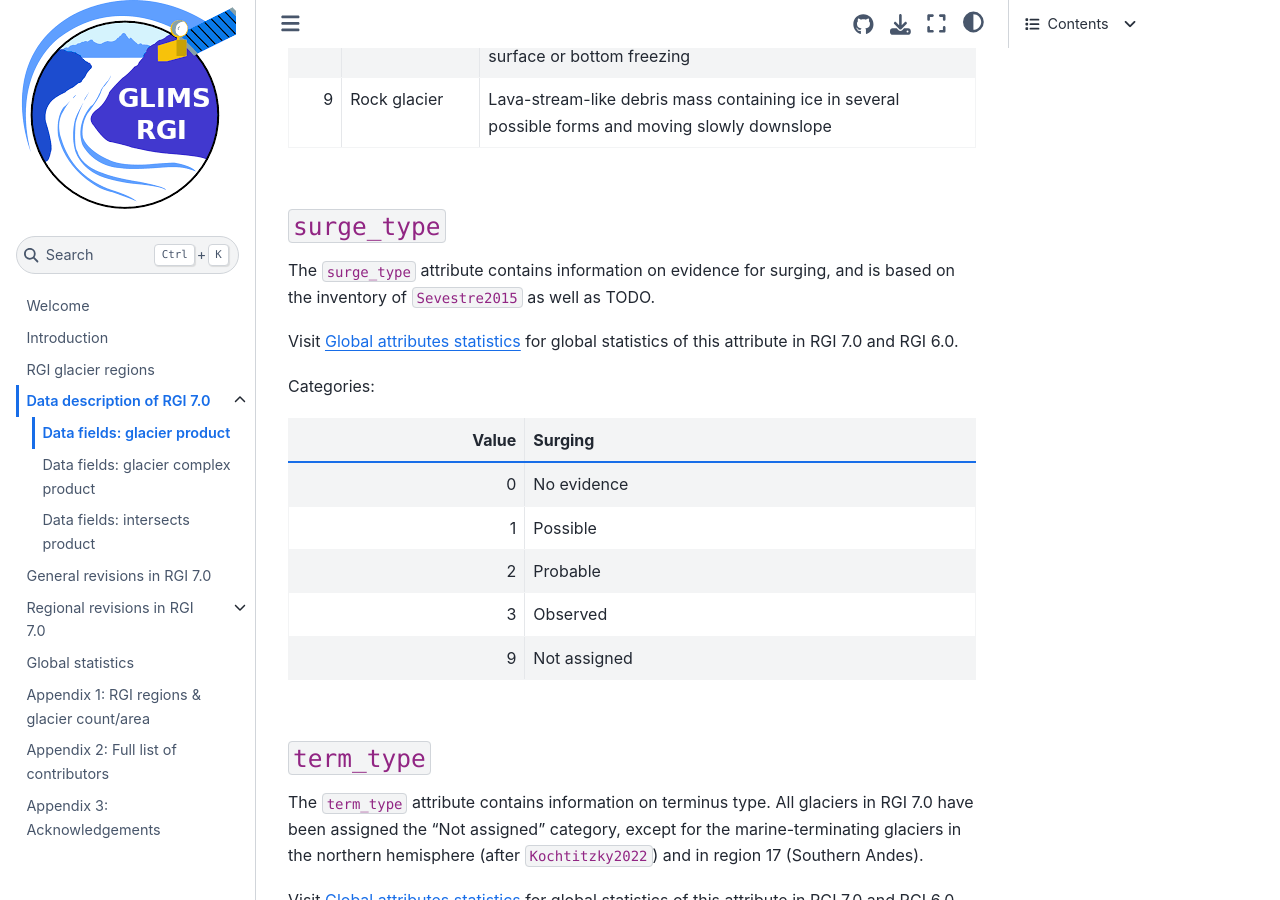
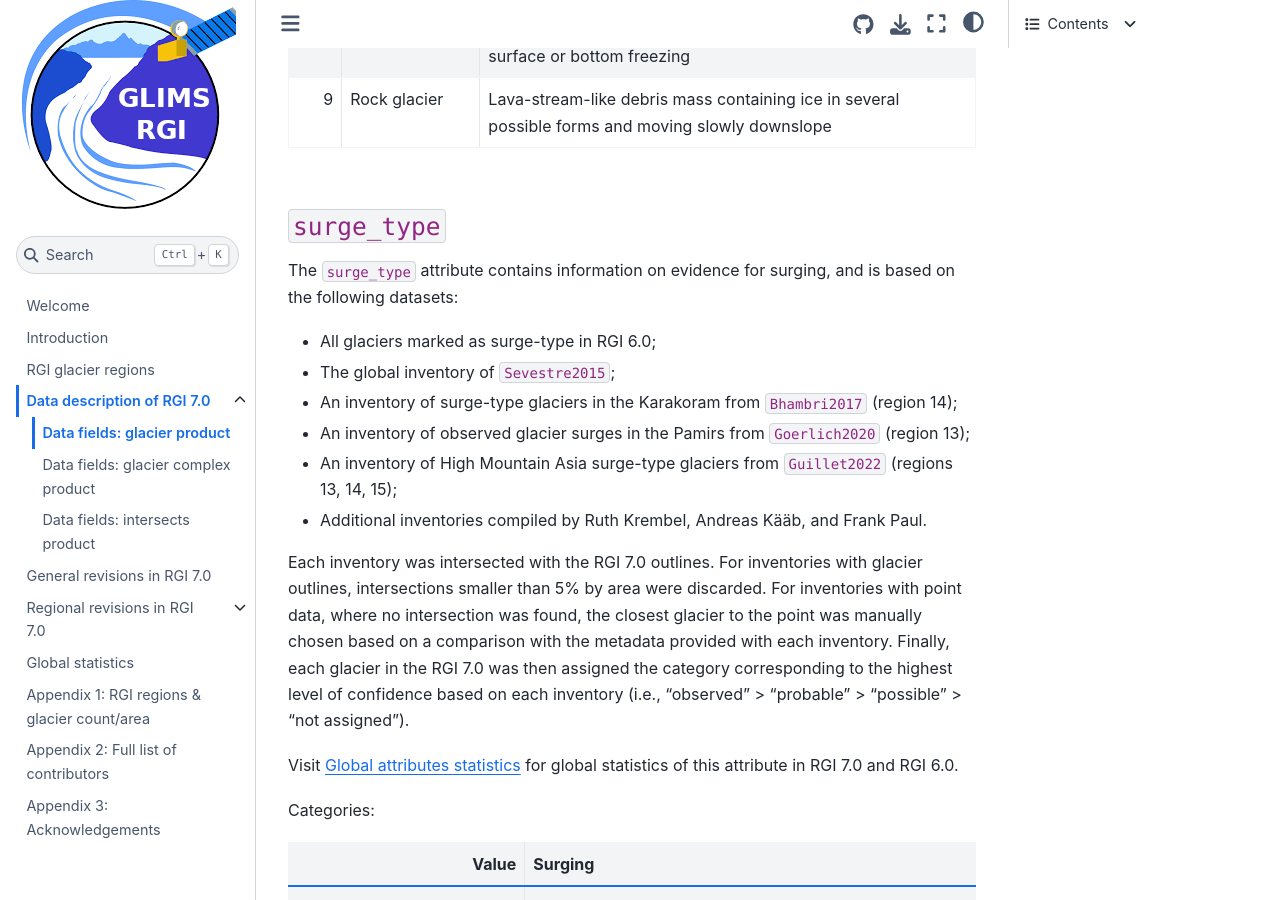
Before and after one commit to GLIMS-RGI/rgi_user_guide, a Jupyter Book: the page built from docs/data_fields/glacier_product.md, in a window 1280 px wide and 900 px high, scrolled down 7533 px. Built offline with Jupyter Book 1.0.4 settings and Sphinx 7.4.7 and the Sphinx Book theme 1.1.4, drawn with Linux system fonts in a browser that asks for light colours; pages that are not in the unit, such as notebooks, are missing from menus; cross-references to code outside the pages are shown as plain code.

Commit message:
add surge-type description and references (#15)

```diff
--- a/docs/data_fields/glacier_product.md
+++ b/docs/data_fields/glacier_product.md
@@ -113,7 +113,20 @@ WGMS primary classification of the glacier. Obtained from the GLIMS database. Po
 
 ### `surge_type`
 
-The `surge_type` attribute contains information on evidence for surging, and is based on the inventory of {cite:t}`Sevestre2015` as well as TODO.
+The `surge_type` attribute contains information on evidence for surging, and is based on the following datasets:
+
+- All glaciers marked as surge-type in RGI 6.0;
+- The global inventory of {cite:t}`Sevestre2015`;
+- An inventory of surge-type glaciers in the Karakoram from {cite:t}`Bhambri2017` (region 14);
+- An inventory of observed glacier surges in the Pamirs from {cite:t}`Goerlich2020` (region 13);
+- An inventory of High Mountain Asia surge-type glaciers from {cite:t}`Guillet2022` (regions 13, 14, 15);
+- Additional inventories compiled by Ruth Krembel, Andreas Kääb, and Frank Paul.
+
+Each inventory was intersected with the RGI 7.0 outlines. For inventories with glacier outlines, intersections smaller than
+5% by area were discarded. For inventories with point data, where no intersection was found, the closest glacier to the
+point was manually chosen based on a comparison with the metadata provided with each inventory. Finally, each glacier
+in the RGI 7.0 was then assigned the category corresponding to the highest level of confidence based on each inventory
+(i.e., "observed" > "probable" > "possible" > "not assigned").
 
 Visit [](attributes-stats) for global statistics of this attribute in RGI 7.0 and RGI 6.0.
 
```
